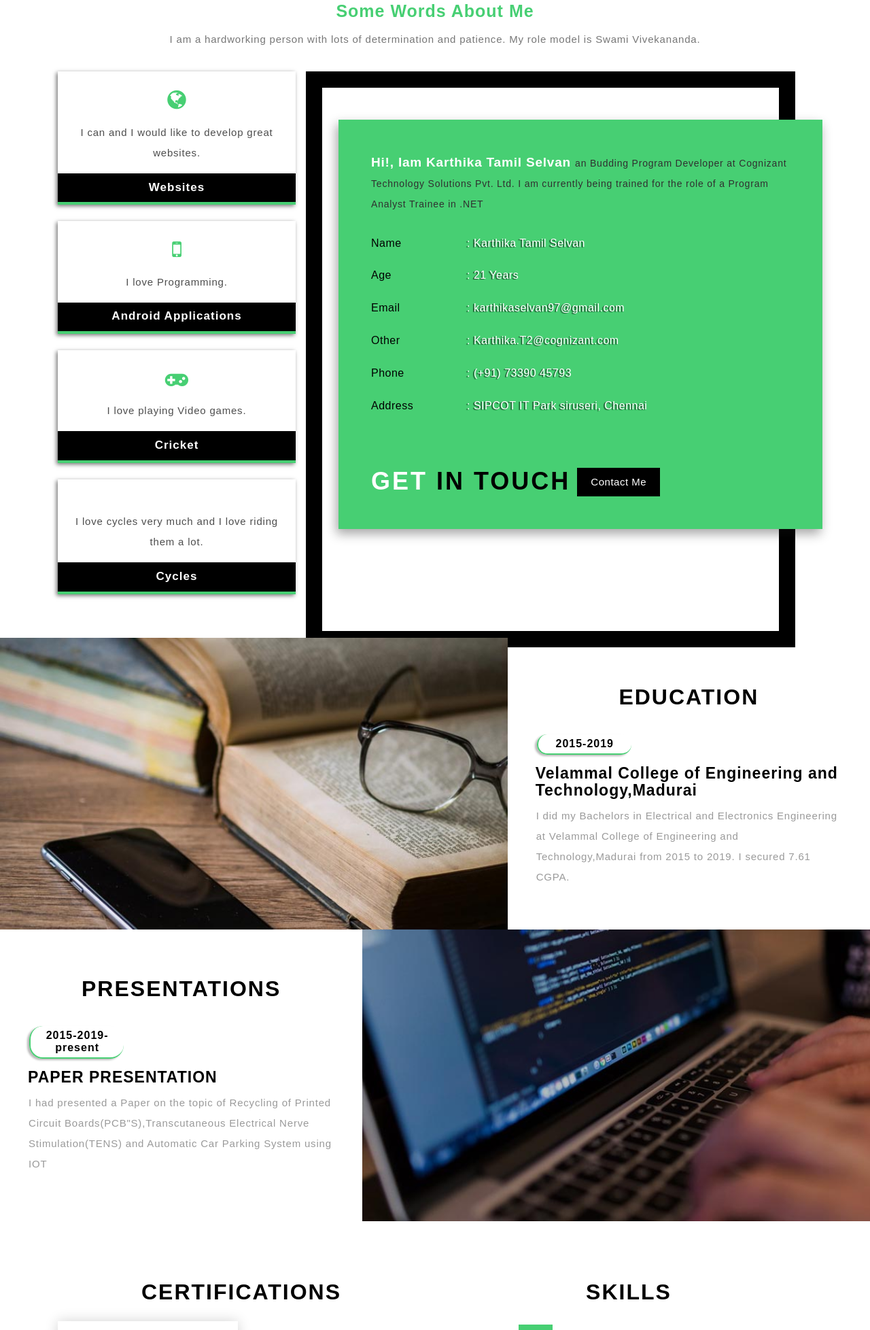
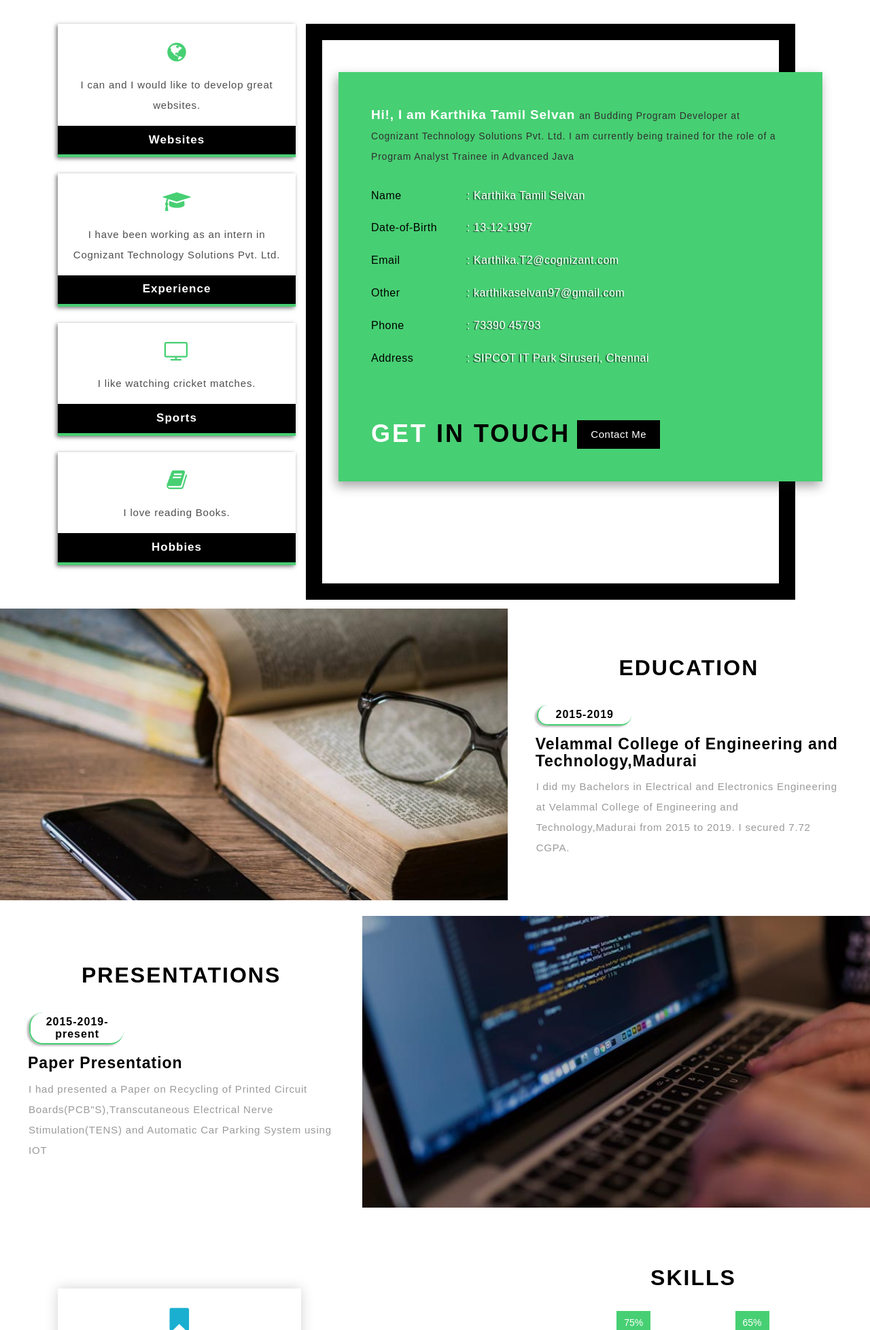
Before and after one commit to karthu13/Karthika.github.in, a plain HTML site: page index.html in a window 1280 px wide. Shown: the part 844-2800 px from the top of the page at 68% size. Drawn offline with Linux system fonts and the light colour scheme.

Commit message:
Add files via upload

```diff
--- a/index.html
+++ b/index.html
@@ -87,8 +87,8 @@
 					<div class="clearfix"></div>
 				</div>
 				<div class="about-top">
-					<h3 class="subheading-agileits-w3layouts">Some words about me</h3>
-					<p class="para-agileits-w3layouts">I am a hardworking person with lots of determination and patience. My role model is Swami Vivekananda. </p>
+					<h3 class="subheading-agileits-w3layouts"></h3>
+					<p class="para-agileits-w3layouts"> </p>
 				</div>
 			</div>
 			<div class="col-md-4 about-left-agileits">
@@ -99,20 +99,20 @@
 					<h6>Websites</h6>
 				</div>
 				<div class="services-grids">
-					<a class="fa fa-mobile" aria-hidden="true"></a>
-					<p class="para-agileits-w3layouts">I love Programming.</p>
-					<h6>Android Applications</h6>
+					<a class="fa fa-graduation-cap" aria-hidden="true"></a>
+					<p class="para-agileits-w3layouts">I have been working as an intern in Cognizant Technology Solutions Pvt. Ltd.</p>
+					<h6>Experience</h6>
 			        </div>
 				<div class="services-grids">
-					<a class="fa fa-gamepad" aria-hidden="true"></a>
-					<p class="para-agileits-w3layouts">I love playing Video games.</p>
-					<h6>Cricket</h6>
+					<a class="fa fa-tv" aria-hidden="true"></a>
+					<p class="para-agileits-w3layouts">I like watching cricket matches.</p>
+					<h6>Sports</h6>
 				</div>
 
 				<div class="services-grids">
-					<a class="fa fa-cycle" aria-hidden="true"></a>
-					<p class="para-agileits-w3layouts">I love cycles very much and I love riding them a lot.</p>
-					<h6>cycles</h6>
+					<a class="fa fa-book" aria-hidden="true"></a>
+					<p class="para-agileits-w3layouts">I love reading Books.</p>
+					<h6>Hobbies</h6>
 				</div>
 				<div class="clearfix"></div>
 			</div>
@@ -121,15 +121,15 @@
 				<div class="about-border-w3ls">
 				</div>
 				<div class="person-info-agileits-w3layouts">
-					<p class="para-agileits-w3layouts"><span>Hi!, Iam Karthika Tamil Selvan </span>an Budding Program Developer at Cognizant Technology Solutions Pvt. Ltd.
-							I am currently being trained for the role of a Program Analyst Trainee  in .NET </p>
+					<p class="para-agileits-w3layouts"><span>Hi!, I  am Karthika Tamil Selvan </span>an Budding Program Developer at Cognizant Technology Solutions Pvt. Ltd.
+							I am currently being trained for the role of a Program Analyst Trainee  in Advanced Java </p>
 					<ul>
 						<li><span>Name</span>: Karthika Tamil Selvan</li>
-						<li><span>Age</span>: 21 Years</li>
-						<li><span>Email</span>: <a href="mailto:karthikaselvan97@gmail.com@gmail.com">karthikaselvan97@gmail.com</a></li>
-						<li><span>Other</span>: <a href="mailto:Karthika.T2@cognizant.com">Karthika.T2@cognizant.com</a></li>
-						<li><span>Phone</span>: (+91) 73390 45793</li>
-						<li><span>Address</span>: SIPCOT IT Park siruseri, Chennai</li>
+						<li><span>Date-of-Birth</span>: 13-12-1997</li>
+						<li><span>Email</span>: <a href="mailto:Karthika.T2@cognizant.com">Karthika.T2@cognizant.com</a></li>
+						<li><span>Other</span>: <a href="mailto:karthikaselvan97@gmail.com">karthikaselvan97@gmail.com</a></li>
+						<li><span>Phone</span>: 73390 45793</li>
+						<li><span>Address</span>: SIPCOT IT Park Siruseri, Chennai</li>
 
 					</ul>
 					<div class="clearfix"></div><br/>
@@ -163,7 +163,7 @@
 						</div>
 						<div class="activity-desc agileits w3layouts">
 							<h5>Velammal College of Engineering and Technology,Madurai</h5>
-							<p class="para-agileits-w3layouts">I did my Bachelors in Electrical and Electronics Engineering at Velammal College of Engineering and Technology,Madurai from 2015 to 2019. I secured 7.61 CGPA. </p>
+							<p class="para-agileits-w3layouts">I did my Bachelors in Electrical and Electronics Engineering at Velammal College of Engineering and Technology,Madurai from 2015 to 2019. I secured 7.72 CGPA. </p>
 						</div>
 						<div class="clearfix"></div>
 					</div>
@@ -179,6 +179,7 @@
 					</div>
 				</div>
 			</div>
+</br>
 			<!-- //Scrolling-Articles -->
 
 		</div>
@@ -203,8 +204,8 @@
 							<h6>2015-2019-present</h6>
 						</div>
 						<div class="activity-desc agileits w3layouts">
-							<h5>PAPER PRESENTATION</h5>
-							<p class="para-agileits-w3layouts">I had presented a Paper on the topic of Recycling of Printed Circuit Boards(PCB"S),Transcutaneous Electrical Nerve Stimulation(TENS) and Automatic Car Parking System using IOT</p>
+							<h5>Paper Presentation</h5>
+							<p class="para-agileits-w3layouts">I had presented a Paper on Recycling of Printed Circuit Boards(PCB"S),Transcutaneous Electrical Nerve Stimulation(TENS) and Automatic Car Parking System using IOT</p>
 						</div>
 						<div class="clearfix"></div>
 					</div>
@@ -214,7 +215,7 @@
 						</div>
 						<div class="activity-desc agileits w3layouts">
 							<h5>Project Presentation</h5>
-							<p class="para-agileits-w3layouts">I have done a project on the topic of 'Solar PV Statcom'.</p>
+							<p class="para-agileits-w3layouts">I have done a project on 'Solar PV Statcom'.</p>
 						</div>
 						<div class="clearfix"></div>
 					</div>
@@ -239,16 +240,16 @@
 	<!-- awards and skills -->
 	<div class="awards-bg-agile" id="skills">
 		<div class="container">
-			<div class="col-md-6 awards-agileits-w3layouts">
+			<div class="col-md-8 awards-agileits-w3layouts">
 				<div class="title-wthree">
-					<h5 class="title-w3">Certifications</h5>
+					<h5 class="title-w3"></h5>
 					<div class="clearfix"></div>
 				</div>
 				<div class="w3_agileits_services_grids">
-					<div class="col-md-3 w3_agileits_services_grid">
+					<div class="col-md-4 w3_agileits_services_grid">
 						<div class="w3_agileits_services_grid_agile">
 							<div class="w3_agileits_services_grid_1 i1">
-								<a class="fa fa-certificate" aria-hidden="true"></a>
+								<a class="fa fa-bookmark" aria-hidden="true"></a>
 							</div>
 							<h3> Certification</h3>
 							<p class="para-agileits-w3layouts">Certified as Electrical AutoCADD.</p>
@@ -258,19 +259,27 @@
 					<div class="clearfix"> </div>
 				</div>
 			</div>
-			<div class="col-md-6 skills-w3layouts">
+			<div class="col-md-4 skills-w3layouts">
 				<div class="title-wthree">
 					<h5 class="title-w3">Skills</h5>
 					<div class="clearfix"></div>
 				</div>
 				<div class="skill-main-agileits">
 					<p class="p1">75%</p>
-					<h4>C, C++</h4>
+					<h4>C</h4>
 
 				</div>
 				<div class="skill-main-agileits">
-					<p class="p6">65%</p>
-					<h4>sql</h4>
+					<p class="p1">65%</p>
+					<h4>C++</h4>
+				</div>
+				<div class="skill-main-agileits">
+					<p class="p1">85%</p>
+					<h4>SQL</h4>
+				</div>
+				<div class="skill-main-agileits">
+					<p class="p1">80%</p>
+					<h4>Java</h4>
 				</div>
 			</div>
 		</div>
```
